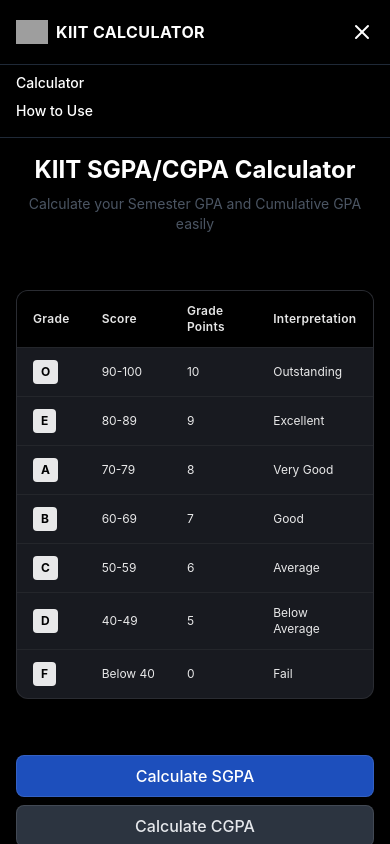
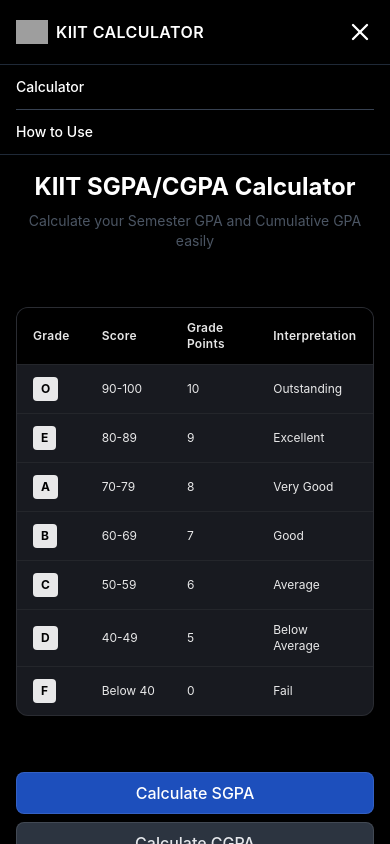
Before and after one commit to ravikant-diwakar/KIIT-SGPA-CGPA-CALCULATOR, a React (Vite) app: page / in a window 390 px wide. Both pictures are taken after a click on the button "Toggle menu". Shown: the top 844 px of the page. Built offline with nearby package versions, Linux system fonts and the light colour scheme; grey boxes are pictures that could not be loaded.

Commit message:
Improved UI

```diff
--- a/src/components/Header.jsx
+++ b/src/components/Header.jsx
@@ -67,19 +67,19 @@
   return (
     <header className="bg-black text-white border-b border-gray-800 shadow-sm">
       <div className="max-w-7xl mx-auto px-4 sm:px-6 lg:px-8 h-16 flex items-center justify-between">
-        {/* Logo & Title */}
+        {/* Logo and Title */}
         <div className="flex items-center space-x-2 sm:space-x-3">
           <img
             src="https://upload.wikimedia.org/wikipedia/en/thumb/e/ef/KIIT_logo.svg/250px-KIIT_logo.svg.png"
             alt="KIIT Logo"
             className="h-6 sm:h-8 w-auto"
           />
-          <span className="text-base sm:text-lg font-bold tracking-wide leading-none sm:leading-normal">
+          <span className="text-base sm:text-lg font-semibold tracking-wide leading-none sm:leading-normal">
             KIIT CALCULATOR
           </span>
         </div>
 
-        {/* Desktop Nav */}
+        {/* Desktop Navigation */}
         <nav className="hidden md:flex items-center space-x-6 text-sm sm:text-base font-medium">
           <a href="#calculator" className="hover:text-gray-300 transition duration-200">
             Calculator
@@ -91,33 +91,37 @@
 
         {/* Mobile Menu Button */}
         <button
-          className="md:hidden text-white"
+          className="md:hidden text-white focus:outline-none"
           onClick={() => setIsMobileMenuOpen(!isMobileMenuOpen)}
           aria-label="Toggle menu"
         >
-          {isMobileMenuOpen ? <X size={24} /> : <Menu size={24} />}
+          {isMobileMenuOpen ? <X size={28} /> : <Menu size={28} />}
         </button>
       </div>
 
-      {/* Mobile Nav */}
-      {isMobileMenuOpen && (
-        <div className="md:hidden px-4 pt-2 pb-4 space-y-2 text-sm font-medium border-t border-gray-800 bg-black">
+      {/* Mobile Menu */}
+      <div
+        className={`md:hidden transition-all duration-300 ease-in-out overflow-hidden ${
+          isMobileMenuOpen ? 'max-h-40 opacity-100' : 'max-h-0 opacity-0'
+        }`}
+      >
+        <div className="px-4 divide-y divide-gray-700 bg-black border-t border-gray-800">
           <a
             href="#calculator"
-            className="block hover:text-gray-300 transition duration-200"
             onClick={() => setIsMobileMenuOpen(false)}
+            className="block py-3 text-sm font-medium hover:text-gray-300 transition"
           >
             Calculator
           </a>
           <a
             href="#how-to-use"
-            className="block hover:text-gray-300 transition duration-200"
             onClick={() => setIsMobileMenuOpen(false)}
+            className="block py-3 text-sm font-medium hover:text-gray-300 transition"
           >
             How to Use
           </a>
         </div>
-      )}
+      </div>
     </header>
   );
 };
```
